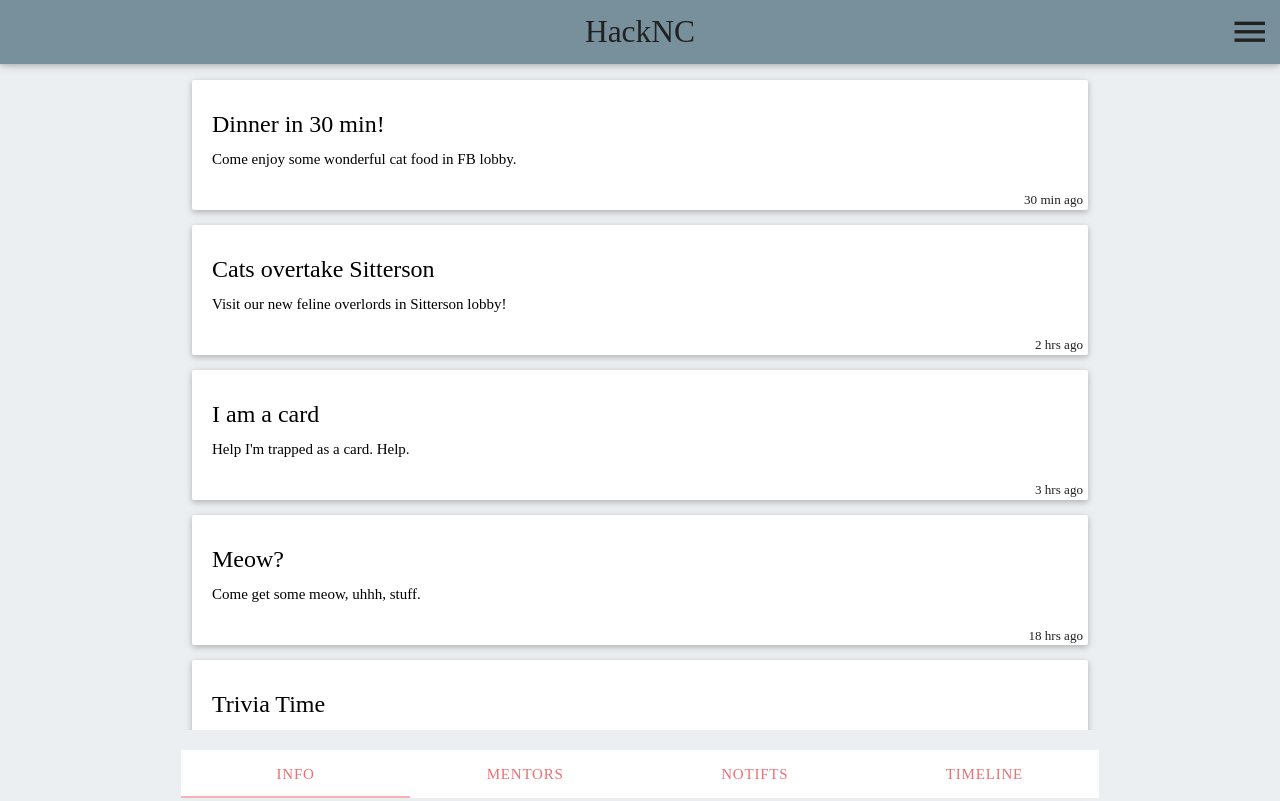
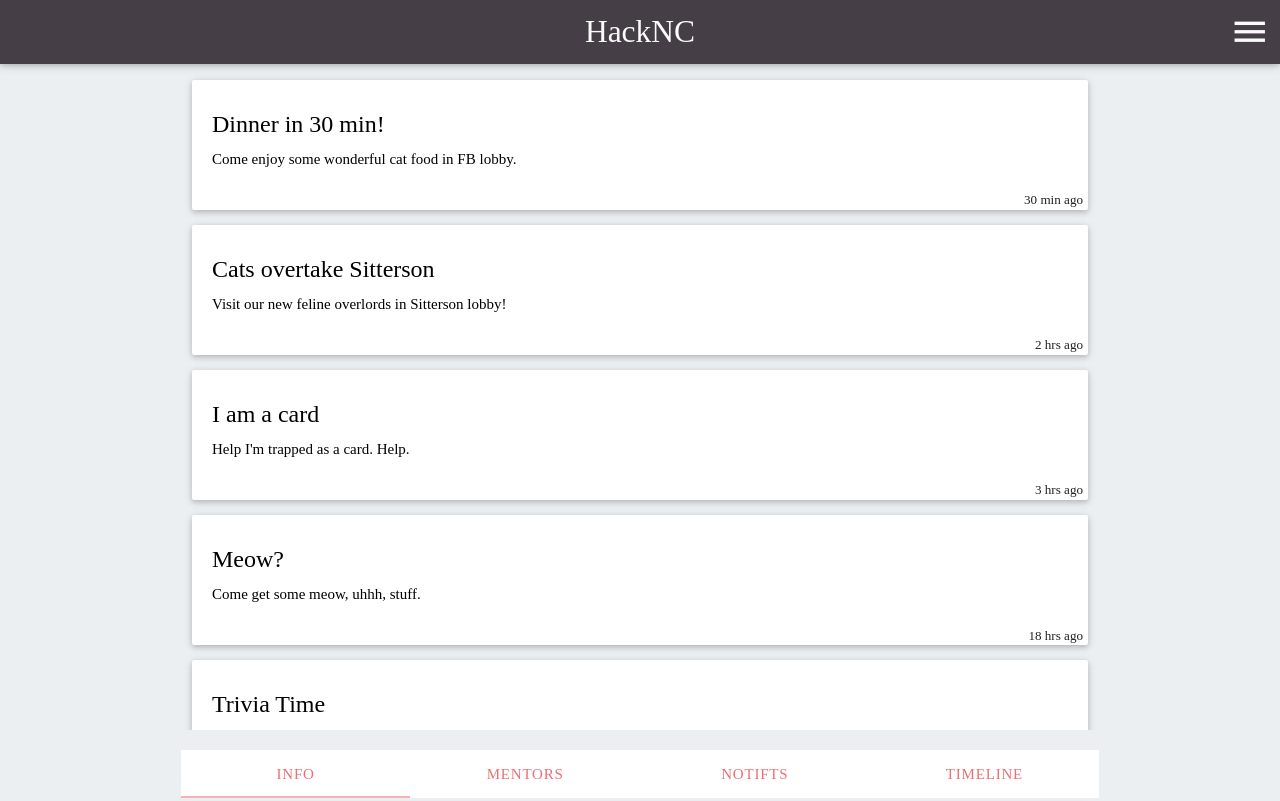
Before and after one commit to HackNC/app, a plain HTML site: page www/index.html in a window 1280 px wide. Shown: the top 801 px of the page. Drawn offline with Linux system fonts and the light colour scheme; no server answers; a web font is replaced by a local one.

Commit message:
Modified colors to match current theme

```diff
--- a/www/css/index.css
+++ b/www/css/index.css
@@ -78,6 +78,10 @@ body {
     margin:0;
 }
 
+.header {
+	background-color: #463E47;
+}
+
 #schedule tr, td {
     height: 25px !important;
     padding-top: 0px !important;
--- a/www/index.html
+++ b/www/index.html
@@ -35,15 +35,15 @@
         <!-- --------------- Header ------------------ -->
         <div class="navbar-fixed">
 					<nav>
-						<div class="nav-wrapper blue-grey lighten-1">
-							<a class="brand-logo center grey-text text-darken-4">HackNC</a>
+						<div class="nav-wrapper header">
+							<a class="brand-logo center grey-text text-lighten-5">HackNC</a>
 <!--            <ul id="nav-mobile" class="left">
                 <li>
                    <img src="img/speech-bubble86.svg" onclick="setView('notifications');"></img>
                 </li>
               </ul> -->
 							<a id="menu-button" href="#" class="button-collapse">
-								<i class="material-icons grey-text text-darken-4">menu</i>
+								<i class="material-icons grey-text text-lighten-5">menu</i>
 							</a>
 						</div>
 						<ul id="menu">
```
